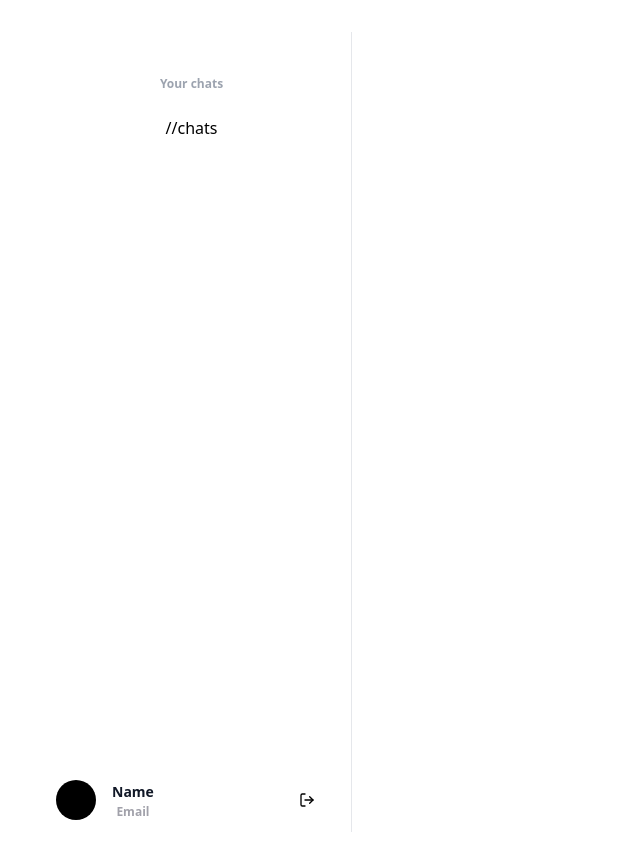
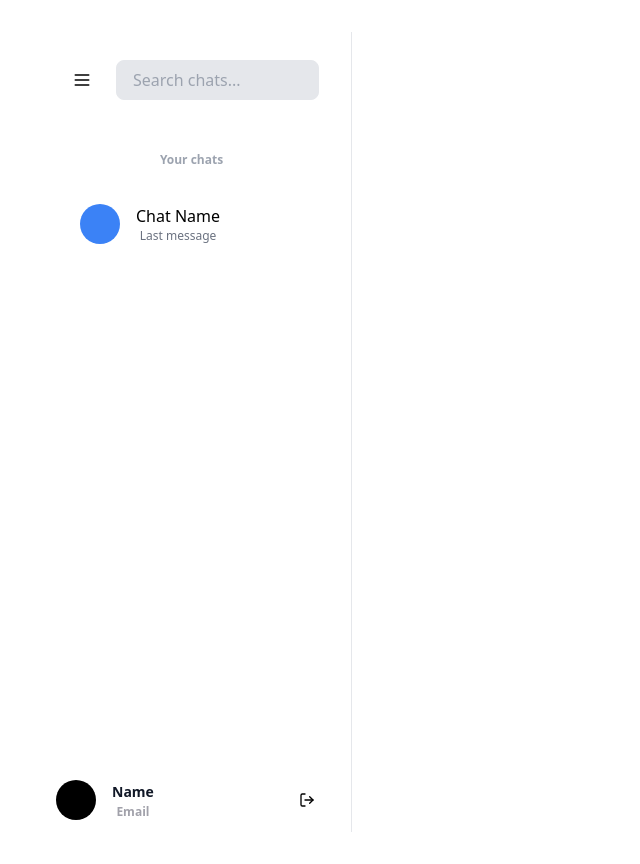
Before and after one commit to Ambient-message/ambient-message-desktop-client, a React (Vite) app: page /home in a window 1280 px wide. Shown: the whole page, without its empty margins (0-640 px from the left). Built offline with nearby package versions, Linux system fonts and the light colour scheme.

Commit message:
fix: was updated search input

```diff
--- a/src/app/auth/login.tsx
+++ b/src/app/auth/login.tsx
@@ -117,8 +117,5 @@ export const Login: React.FC = () => {
             </div>
 
         </section>
-
-        //    <Button isLoading={true}
-        //    type='button'>hello</Button>
     )
 };
--- a/src/app/home/home.tsx
+++ b/src/app/home/home.tsx
@@ -1,7 +1,8 @@
 import React, { useState } from 'react';
 import Button from '../../components/ui/button';
-import { LogOut } from 'lucide-react'
+import { LogOut, Menu } from 'lucide-react'
 import { useNavigate } from 'react-router-dom';
+
 
 export const Home: React.FC = () => {
 
@@ -12,15 +13,48 @@ export const Home: React.FC = () => {
 
             <div className='hidden md:flex h-full w-full max-w-xs grow flex-col gap-y-5 mr-auto overflow-y-auto border-r border-gray-200 bg-white px-6'>
 
-                <div className='text-xs mt-10 font-semibold leading-6 text-gray-400'>
+                <div className='flex items-center my-5'>
+                    <Button
+                        variant='ghost'
+                        className='w-15 h-15'
+                    >
+                        <Menu className='w-5 h-5 m-auto' />
+                    </Button>
+                    <input
+                        type='text'
+                        placeholder='Search chats...'
+                        className='m-2 w-full h-10 px-4 py-3 rounded-lg bg-gray-200 mt-2 border focus:outline-none'
+                    />
+                </div>
+
+                <div className='text-xs font-semibold leading-6 text-gray-400'>
                     Your chats
                 </div>
 
                 <nav className='flex flex-1 flex-col'>
                     <ul role='list' className='flex flex-1 flex-col gap-y-7'>
-                        <li>
+                        {/* <li>
                             //chats
-                        </li>
+                        </li> */}
+                        <nav className='flex flex-1 flex-col'>
+                            <ul role='list' className='flex flex-1 flex-col gap-y-7'>
+                                {/* Sample chat item */}
+                                <li className='cursor-pointer'>
+                                    <div className='flex items-center gap-x-4 px-6 py-3'>
+                                        <div className='relative rounded-full h-10 w-10 bg-blue-500'>
+                                            {/* Add user avatar */}
+                                        </div>
+                                        <div className='flex flex-col'>
+                                            <span aria-hidden='true'>Chat Name</span>
+                                            <span className='text-xs text-gray-500' aria-hidden='true'>
+                                                Last message
+                                            </span>
+                                        </div>
+                                    </div>
+                                </li>
+                                {/* Add more chat items as needed */}
+                            </ul>
+                        </nav>
                         <li className='-mx-6 mt-auto flex items-center'>
                             <div className='flex flex-1 items-center gap-x-4 px-6 py-3 text-sm font-semibold leading-6 text-gray-900'>
                                 <div className='relative rounded-3xl h-10 w-10 bg-black'>
@@ -39,7 +73,7 @@ export const Home: React.FC = () => {
                             <Button variant='ghost' className='h-15 w-15 mx-5 aspect-square'>
                                 <LogOut className='w-4 h-4' onClick={() => {
                                     navigate('/')
-                                }}/>
+                                }} />
                             </Button>
 
                         </li>
```
